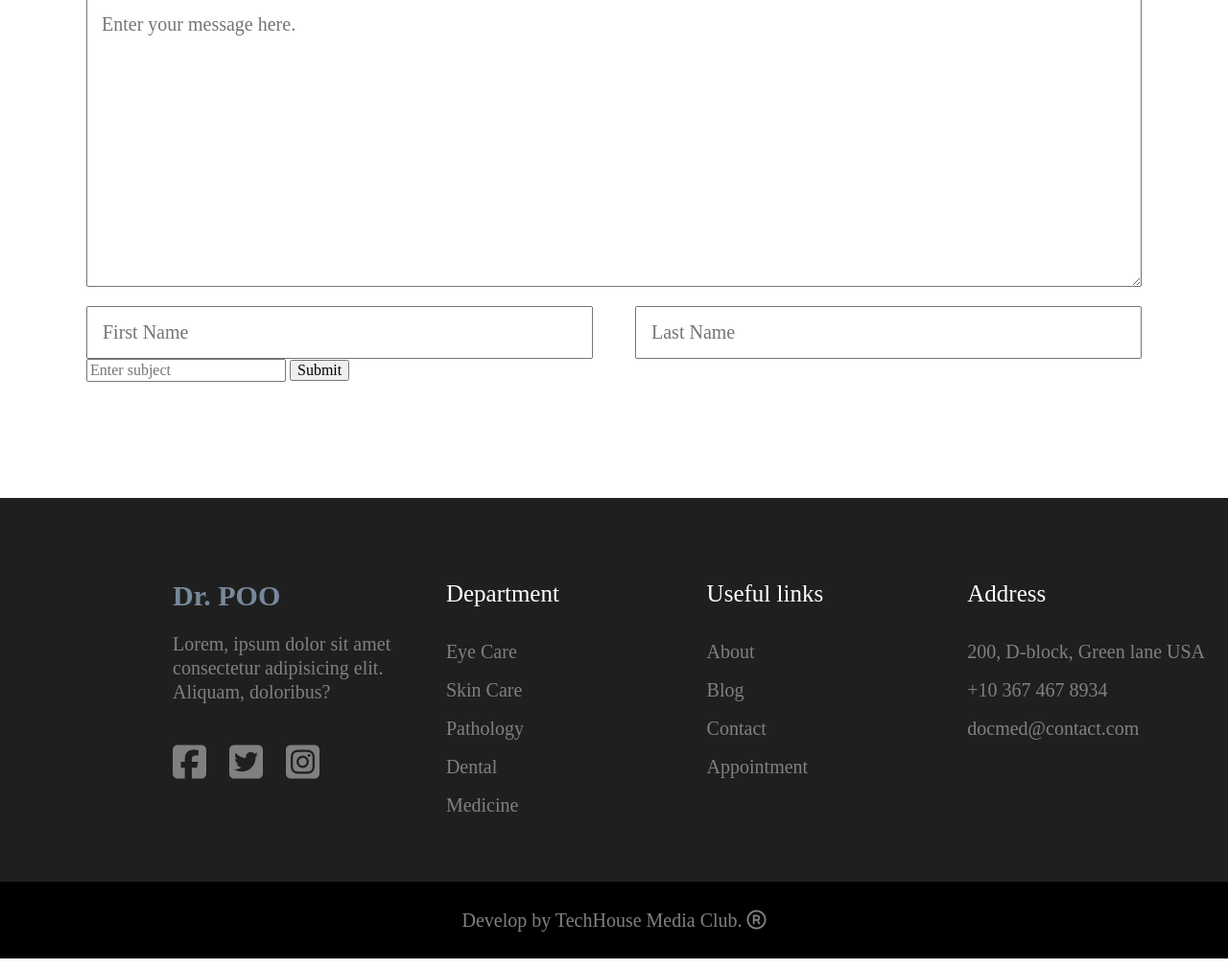
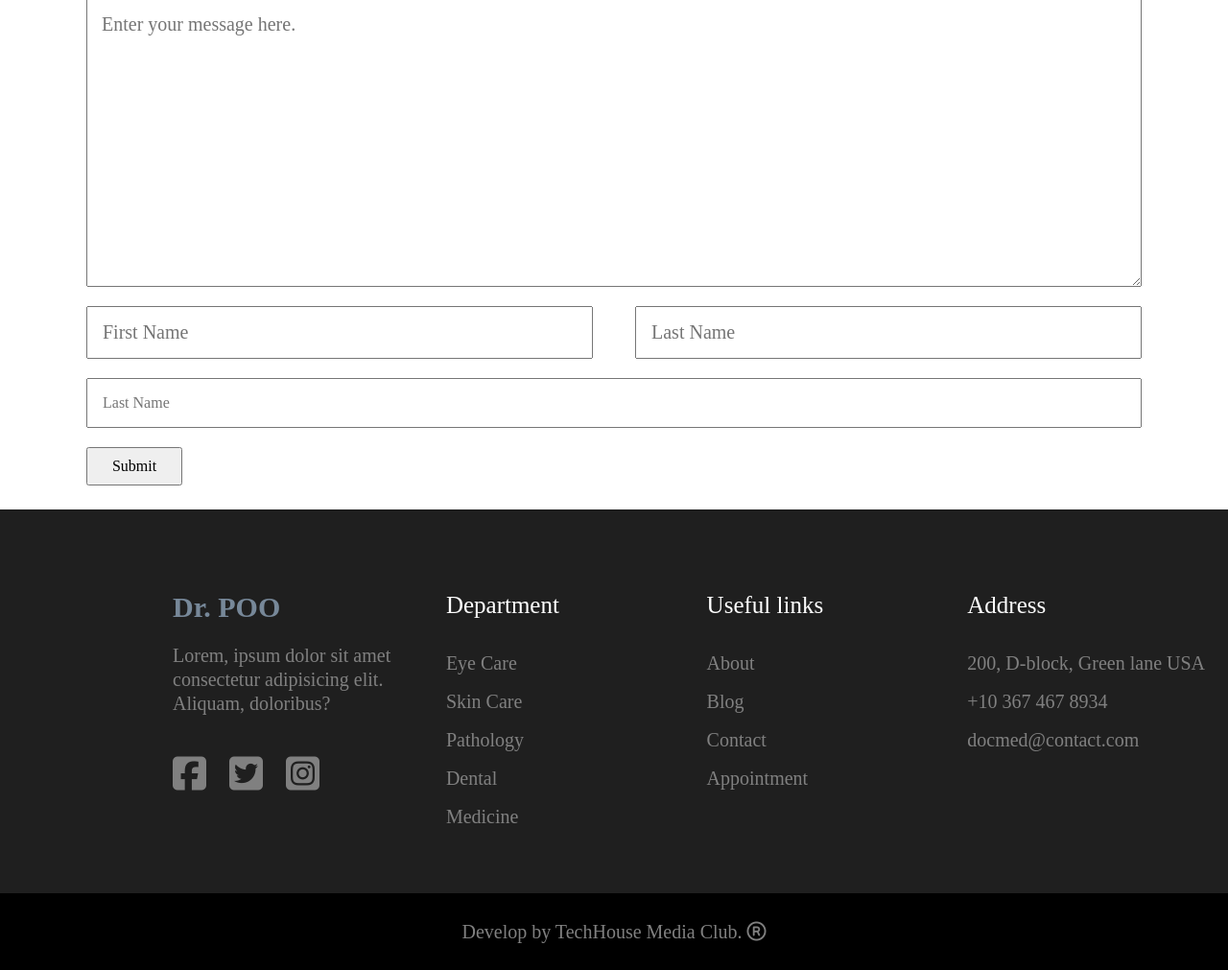
Before and after one commit to Makeem49/Hospital-Management-System, a Python web app: template HMS/blueprints/contact/templates/contact/contact.html in a window 1280 px wide. Shown: the part 1336-2347 px from the top of the page at 96% size. Run offline with Jinja, Linux system fonts and the light colour scheme; the template is opened without the code that fills it, so the values that code supplies are empty, except form fields; form fields are guessed from the names that the template uses; some libraries are stand-ins or nearby versions.

Commit message:
Updating file

```diff
--- a/HMS/blueprints/contact/templates/contact/contact.html
+++ b/HMS/blueprints/contact/templates/contact/contact.html
@@ -8,7 +8,8 @@
 
         </div>
         <div class="contact_text">
-
+            <h1>Contact</h1>
+            <h2>Home/Contact</h2>
         </div>
     </div>
 
@@ -23,18 +24,50 @@
 
                 {{ form.csrf_token }}
 
-                {{form.message(placeholder='Enter your message here.', class='message_input')}}
+                {% if form.message.errors %}
+                    {{form.message(placeholder='Enter your message here.', class='message_input')}}
+                    {% for error in form.message.errors %}
+                        <strong class="below">{{error}}</strong>
+                    {% endfor %}
+                {% else %}
+                    {{form.message(placeholder='Enter your message here.', class='message_input')}}
+                {% endif %}
 
                 <div class="name">
-                    {{form.first_name(id='user_name', placeholder='First Name')}}
-                    {{form.last_name(id='user_name', placeholder='Last Name')}}
+
+                    {% if form.first_name.errors %}
+                        {{form.first_name(id='user_name', placeholder='First Name')}}
+                        {% for error in form.first_name.errors %}
+                            <strong class="below">{{error}}</strong>
+                        {%endfor %}
+                    {% else %}
+                        {{form.first_name(id='user_name', placeholder='First Name')}}
+                    {% endif %}
+
+                    {% if form.last_name.errors %}
+                        {{form.last_name(id='user_name', placeholder='Last Name')}}
+                        {% for error in form.last_name.errors %}
+                            <strong class="below">{{error}}</strong>
+                        {% endfor %}
+                    {% else %}
+                        {{form.last_name(id='user_name', placeholder='Last Name')}}
+                    {% endif %}
+
                 </div>
 
 
-                {{form.subject(placeholder='Enter subject', id=subject_input)}}
+                {% if form.subject.errors %}
+                    {{form.subject(id='subject_input', placeholder='Last Name')}}
+                    {% for error in form.subject.errors %}
+                        <strong class="below">{{error}}</strong>
+                    {% endfor %}
+                {% else %}
+                    {{form.subject(id='subject_input', placeholder='Last Name')}}
+                {% endif %}
 
 
-                {{form.submit()}}
+                {{ form.submit(class='submit_button') }}
+
 
             </form>
         </div>
--- a/HMS/blueprints/contact/templates/contact/email/index.txt
+++ b/HMS/blueprints/contact/templates/contact/email/index.txt
@@ -1,3 +1,3 @@
-Message sent from {{data.get('name')}} with {{data.get('email')}} ;
+Message sent from {{data.get('email')}} ;
 
 {{data.message}}
--- a/HMS/static/styles/main.css
+++ b/HMS/static/styles/main.css
@@ -650,9 +650,24 @@ header {
 
 
 .contact_text {
-    width: 60%;
+    width: 50%;
     position: relative;
-    background: linear-gradient(to left, #5EB2FE, rgb(121, 121, 230));
+    background-image: url('/static/images/contact1.jpg');
+    background-position: center;
+    background-repeat: no-repeat;
+    background-size: cover;
+    text-align: end;
+    padding-top: 50px;
+    padding-right: 100px;
+}
+
+.contact_text h1 {
+    font-size: 50px;
+    padding-bottom: 30px;
+}
+
+.contact_text h2 {
+    font-size: 20px;
 }
 
 
@@ -702,7 +717,7 @@ header {
     margin-top: 20px;
     height: 55px;
     display: flex;
-    justify-content: space-between;#
+    justify-content: space-between;
 }
 
 #user_name {
@@ -713,8 +728,27 @@ header {
     font-size: 20px;
 }
 
-#subject {
+#subject_input {
     position: relative;
     display: block;
-    width: ;
+    min-height: 20px;
+    padding: 15px;
+    width: 100%;
+    margin-top: 20px;
 }
+
+
+.submit_button {
+    display: inline-block;
+    width: 100px;
+    min-height: 40px;
+    margin: 20px 0px;
+    text-align: center;
+
+}
+
+.below {
+    width: 50px;
+    color: red;
+    display: inline-block;
+}
```
Also changed, not shown: HMS/blueprints/contact/views.py (+6 -3 lines), config/settings.py (+3 -8 lines).
